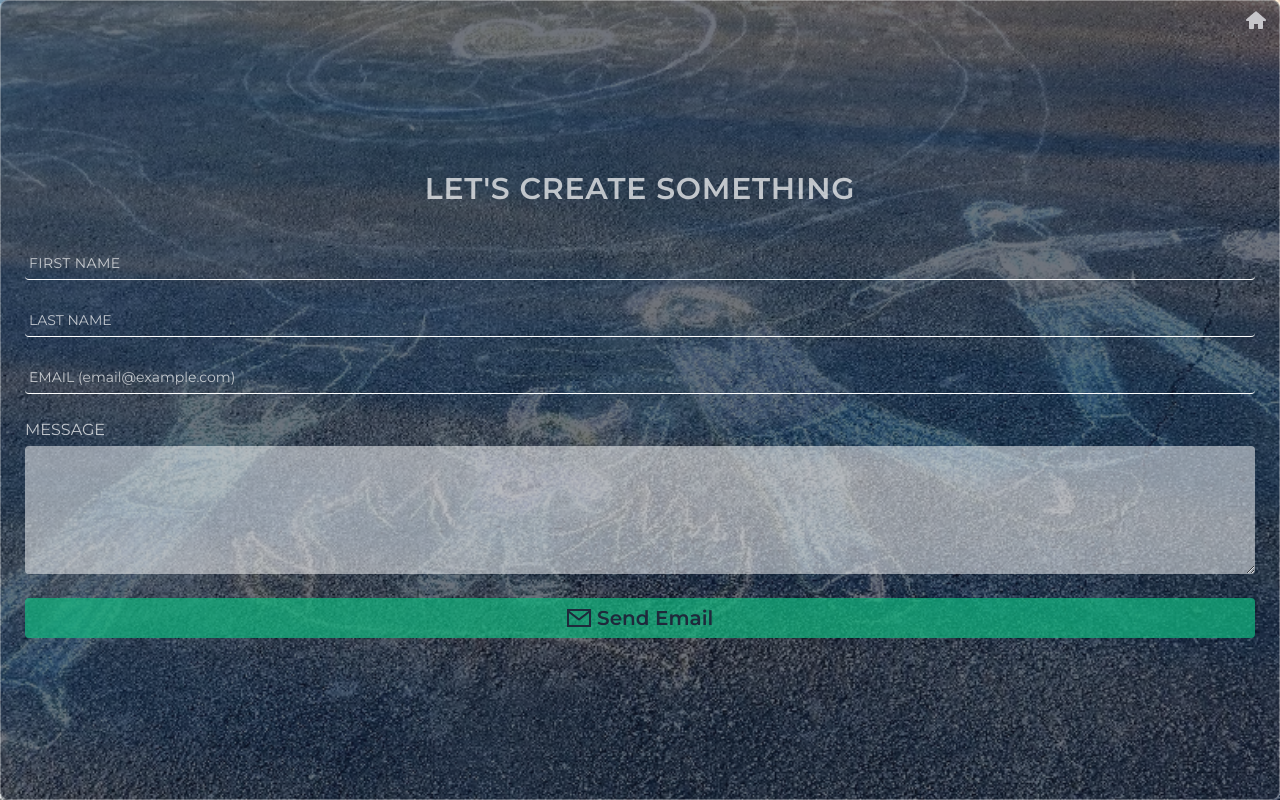
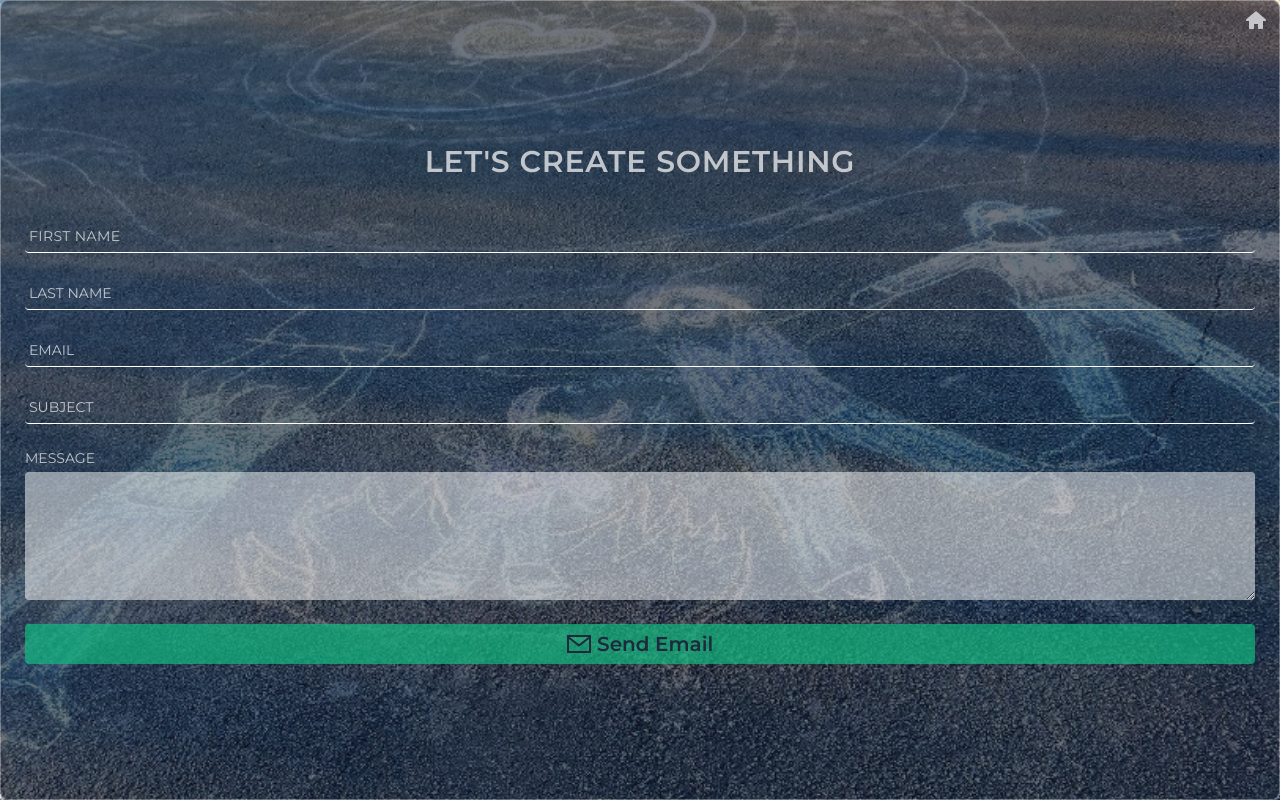
Before and after one commit to wlowrimore/piece_of_me, a Next.js app: page /contact in a window 1280 px wide. Built offline with nearby package versions, Linux system fonts and the light colour scheme.

Commit message:
installs and configures Email.JS, and refactors the Contact form to separate the main logic from the UI form section.

```diff
--- a/package.json
+++ b/package.json
@@ -9,6 +9,7 @@
     "lint": "next lint"
   },
   "dependencies": {
+    "@emailjs/browser": "^4.3.3",
     "next": "14.1.4",
     "react": "^18",
     "react-dom": "^18",
--- a/src/app/components/ContactForm.tsx
+++ b/src/app/components/ContactForm.tsx
@@ -1,14 +1,18 @@
 "use client";
 
-import { useState } from "react";
-import { GrMailOption } from "react-icons/gr";
+import { useState, useRef } from "react";
+import emailjs from "@emailjs/browser";
+import ContactFormUISection from "./ContactFormUISection";
 
 const ContactForm: React.FC = () => {
+  const form = useRef<HTMLFormElement>(null);
   const [successMsg, setSuccessMsg] = useState<string>("");
+  const [errMsg, setErrMsg] = useState<string>("");
   const [formValues, setFormValues] = useState({
     firstName: "",
     lastName: "",
     email: "",
+    subject: "",
     message: "",
   });
 
@@ -28,91 +32,44 @@ const ContactForm: React.FC = () => {
     Object.entries(formValues).forEach(([key, value]) => {
       formData.append(key, value);
     });
-    setSuccessMsg(
-      `Thank you for your message, ${formValues.firstName}. I will get back to you shortly.`
-    );
-    console.log("Form Submitted", formValues);
+
+    if (form.current === null) {
+      return;
+    }
+
+    emailjs
+      .sendForm("service_k4ijfrq", "template_6cu7t3j", form.current, {
+        publicKey: "6mMLJJUzkP7lq3rbP",
+      })
+      .then(
+        () => {
+          setSuccessMsg(
+            `Thank you for your message, ${formValues.firstName}. I will get back to you shortly.`
+          );
+        },
+        (error) => {
+          console.log("Failed...", error.text);
+          setErrMsg("Something went wrong...please try again.");
+        }
+      );
     setFormValues({
       firstName: "",
       lastName: "",
       email: "",
+      subject: "",
       message: "",
     });
   };
 
   return (
-    <form
-      onSubmit={handleSubmit}
-      className="w-screen h-screen flex flex-col gap-6 items-center justify-center bg-gray-900/60 rounded-lg p-6 border border-white/30"
-    >
-      <div className=" pt-2 pb-4 text-center">
-        <h1 className="text-3xl text-white/70 tracking-wide font-semibold uppercase">
-          Let&apos;s Create Something
-        </h1>
-      </div>
-      <div className="w-full flex flex-col gap-1">
-        <input
-          type="text"
-          name="firstName"
-          value={formValues.firstName}
-          onChange={handleChange}
-          placeholder="first name"
-          className="p-1 rounded outline-none text-white bg-transparent border-b border-white placeholder:text-white/70 placeholder:uppercase placeholder:text-sm focus:emerald-300 tracking-wide"
-          required
-        />
-      </div>
-
-      <div className="w-full flex flex-col gap-1">
-        <input
-          type="text"
-          name="lastName"
-          placeholder="last name"
-          className="p-1 rounded outline-none text-white bg-transparent border-b border-white placeholder:text-white/70 placeholder:uppercase placeholder:text-sm"
-          required
-        />
-      </div>
-
-      <div className="w-full flex flex-col gap-1">
-        <input
-          type="email"
-          name="email"
-          value={formValues.email}
-          onChange={handleChange}
-          placeholder="EMAIL (email@example.com)"
-          className="p-1 rounded outline-none text-white bg-transparent border-b border-white placeholder:text-white/70 placeholder:text-sm"
-          required
-        />
-      </div>
-
-      <div className="w-full flex flex-col gap-1">
-        <label htmlFor="message" className="text-white/70 uppercase">
-          Message
-        </label>
-        <textarea
-          name="message"
-          value={formValues.message}
-          onChange={handleChange}
-          rows={5}
-          className="p-1 rounded outline-none text-black font-semibold tracking-wider bg-white/50"
-          required
-        />
-      </div>
-      <div className="w-full">
-        <button
-          type="submit"
-          className="w-full flex justify-center items-center py-1 px-4 rounded bg-emerald-500/70 text-slate-800 text-2xl outline-none"
-        >
-          <GrMailOption />
-          &nbsp;
-          <span className="text-xl font-semibold">Send Email</span>
-        </button>
-      </div>
-      {successMsg && (
-        <div className="text-white/70 text-center text-lg font-semibold rounded">
-          {successMsg}
-        </div>
-      )}
-    </form>
+    <ContactFormUISection
+      formValues={formValues}
+      handleChange={handleChange}
+      handleSubmit={handleSubmit}
+      successMsg={successMsg}
+      errMsg={errMsg}
+      form={form}
+    />
   );
 };
 
--- /dev/null
+++ b/src/app/components/ContactFormUISection.tsx
@@ -0,0 +1,122 @@
+import { GrMailOption } from "react-icons/gr";
+
+interface ContactFormUISectionProps {
+  form: React.RefObject<HTMLFormElement>;
+  formValues: {
+    firstName: string;
+    lastName: string;
+    email: string;
+    subject: string;
+    message: string;
+  };
+  handleChange: (
+    e:
+      | React.ChangeEvent<HTMLInputElement>
+      | React.ChangeEvent<HTMLTextAreaElement>
+  ) => void;
+  handleSubmit: (e: React.FormEvent<HTMLFormElement>) => void;
+  successMsg: string;
+  errMsg: string;
+}
+
+const ContactFormUISection: React.FC<ContactFormUISectionProps> = ({
+  form,
+  formValues,
+  handleChange,
+  handleSubmit,
+  successMsg,
+  errMsg,
+}) => {
+  return (
+    <form
+      ref={form}
+      onSubmit={handleSubmit}
+      className="w-screen h-screen flex flex-col gap-6 items-center justify-center bg-gray-900/60 rounded-lg p-6 border border-white/30"
+    >
+      <div className=" pt-2 pb-4 text-center">
+        <h1 className="text-3xl text-white/70 tracking-wide font-semibold uppercase">
+          Let&apos;s Create Something
+        </h1>
+      </div>
+      <div className="w-full flex flex-col gap-1">
+        <input
+          type="text"
+          name="firstName"
+          value={formValues.firstName}
+          onChange={handleChange}
+          placeholder="first name"
+          className="p-1 rounded outline-none text-white bg-transparent border-b border-white placeholder:text-white/70 placeholder:uppercase placeholder:text-sm focus:emerald-300 tracking-wide"
+          required
+        />
+      </div>
+      <div className="w-full flex flex-col gap-1">
+        <input
+          type="text"
+          name="lastName"
+          value={formValues.lastName}
+          onChange={handleChange}
+          placeholder="last name"
+          className="p-1 rounded outline-none text-white bg-transparent border-b border-white placeholder:text-white/70 placeholder:uppercase placeholder:text-sm"
+          required
+        />
+      </div>
+      <div className="w-full flex flex-col gap-1">
+        <input
+          type="email"
+          name="email"
+          value={formValues.email}
+          onChange={handleChange}
+          placeholder="EMAIL"
+          className="p-1 rounded outline-none text-white bg-transparent border-b border-white placeholder:text-white/70 placeholder:text-sm"
+          required
+        />
+      </div>
+      <div className="w-full flex flex-col gap-1">
+        <input
+          type="text"
+          name="subject"
+          value={formValues.subject}
+          onChange={handleChange}
+          placeholder="subject"
+          className="p-1 rounded outline-none text-white bg-transparent border-b border-white placeholder:text-white/70 placeholder:text-sm placeholder:uppercase"
+          required
+        />
+      </div>
+      <div className="w-full flex flex-col gap-1">
+        <label htmlFor="message" className="text-white/70 text-sm uppercase">
+          Message
+        </label>
+        <textarea
+          name="message"
+          value={formValues.message}
+          onChange={handleChange}
+          rows={5}
+          className="p-1 rounded outline-none text-black font-semibold tracking-wider bg-white/50"
+          required
+        />
+      </div>
+      <div className="w-full">
+        <button
+          type="submit"
+          className="w-full flex justify-center items-center py-1 px-4 rounded bg-emerald-500/70 text-slate-800 text-2xl outline-none"
+        >
+          <GrMailOption />
+          &nbsp;
+          <span className="text-xl font-semibold">Send Email</span>
+        </button>
+      </div>
+      {successMsg && (
+        <div className="text-white/70 text-center text-lg font-semibold rounded">
+          {successMsg}
+        </div>
+      )}
+      {errMsg && (
+        <div className="text-red-500/70 text-center text-lg font-semibold rounded">
+          {errMsg}
+        </div>
+      )}
+    </form>
+  );
+};
+
+export default ContactFormUISection;
```
Also changed, not shown: 1 other file (tests, documents, lock files or other folders).
